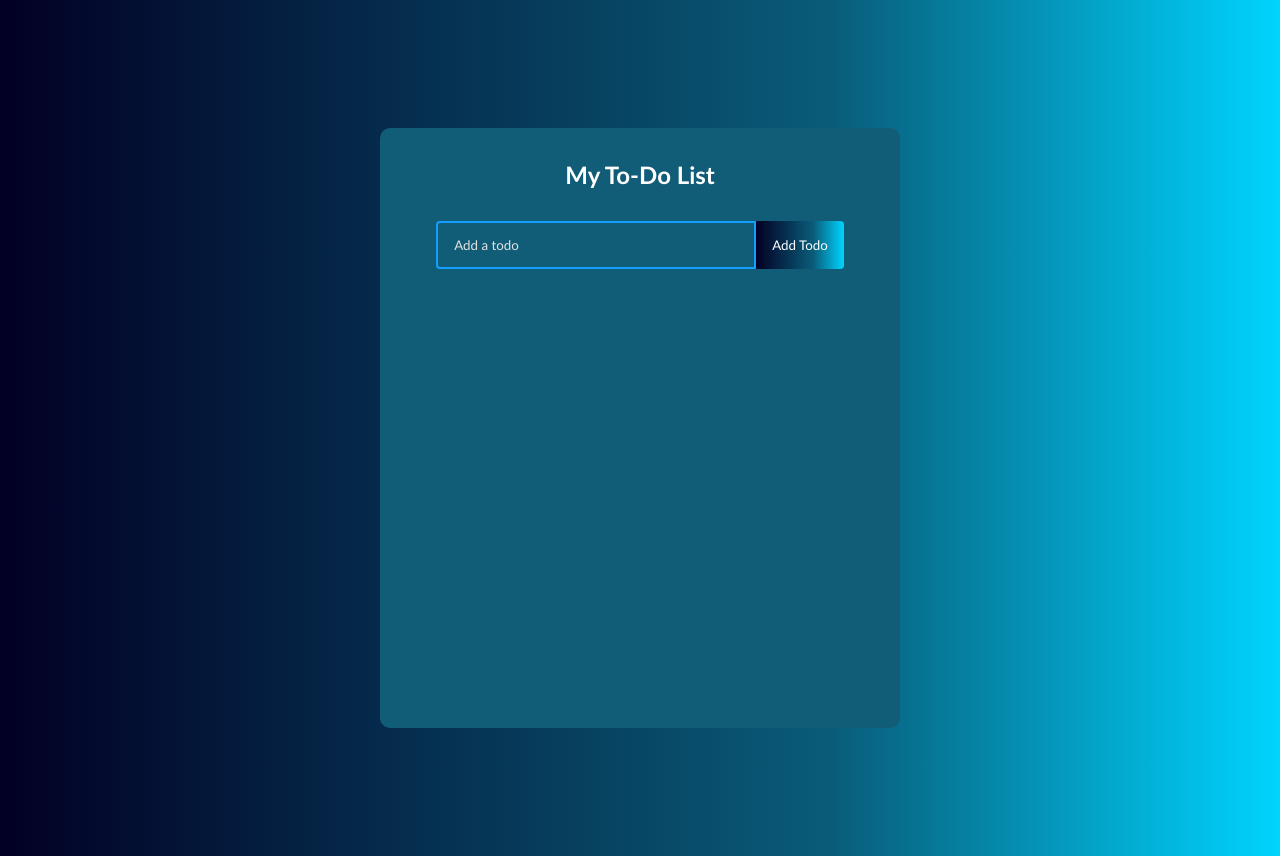
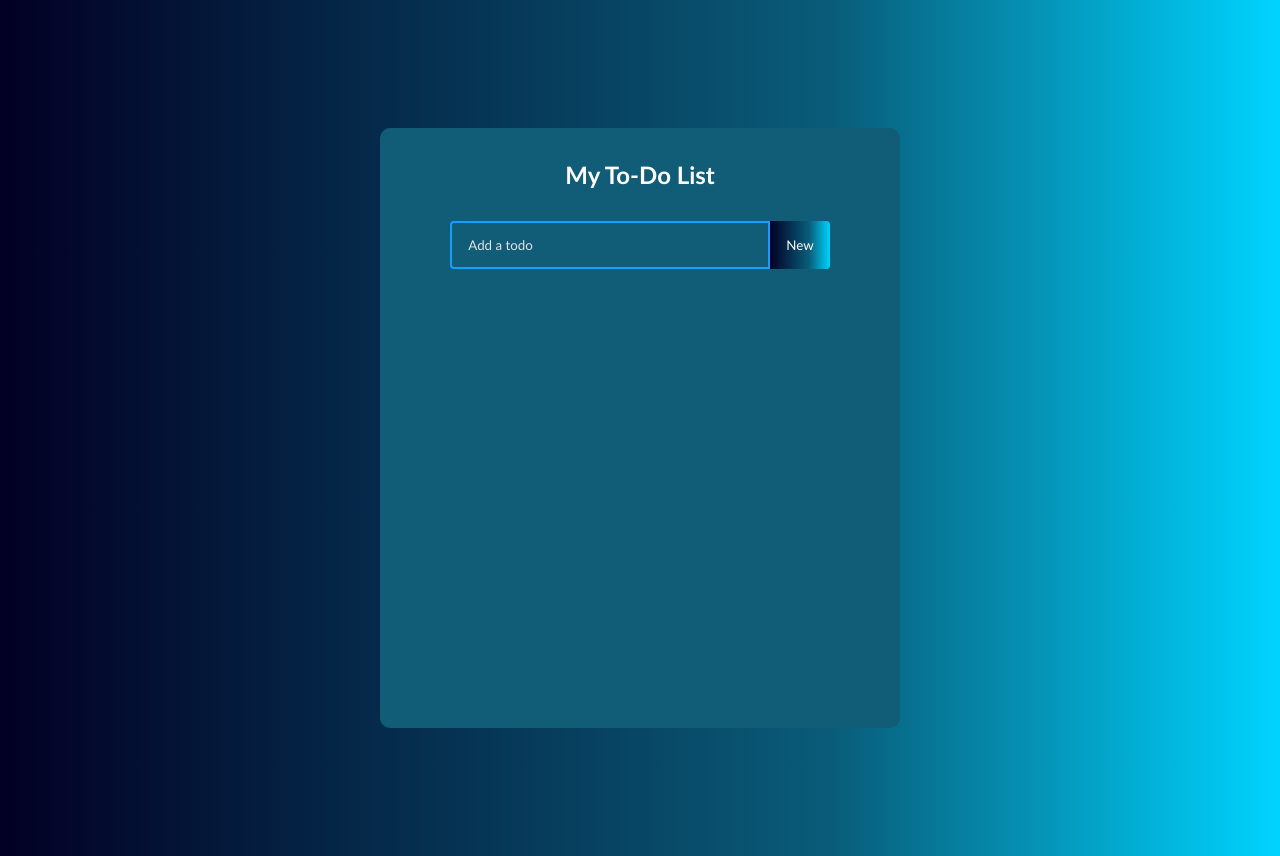
Before and after one commit to ryanminjaeshin/todo_list, a React (Create React App) app: page / in a window 1280 px wide. Built offline with nearby package versions, Linux system fonts and the light colour scheme.

Commit message:
Fix typo

```diff
--- a/src/components/TodoForm.js
+++ b/src/components/TodoForm.js
@@ -1,7 +1,6 @@
 import React, { useState, useEffect, useRef } from 'react'
 
 function TodoForm(props) {
-  // Save to value to edit
   const [input, setInput] = useState(props.edit ? props.edit.value : '');
 
   const inputRef = useRef(null);
@@ -38,7 +37,7 @@
               onChange={handleChange}
               ref={inputRef}
             />
-            <button className="todo-button edit">Update</button>
+            <button className="todo-button edit">Save</button>
           </>
         ) : (
         <>
@@ -51,7 +50,7 @@
             onChange={handleChange}
             ref={inputRef}
           />
-          <button className="todo-button">Add todo</button>
+          <button className="todo-button">New</button>
         </>
         )}
       </form>
```
